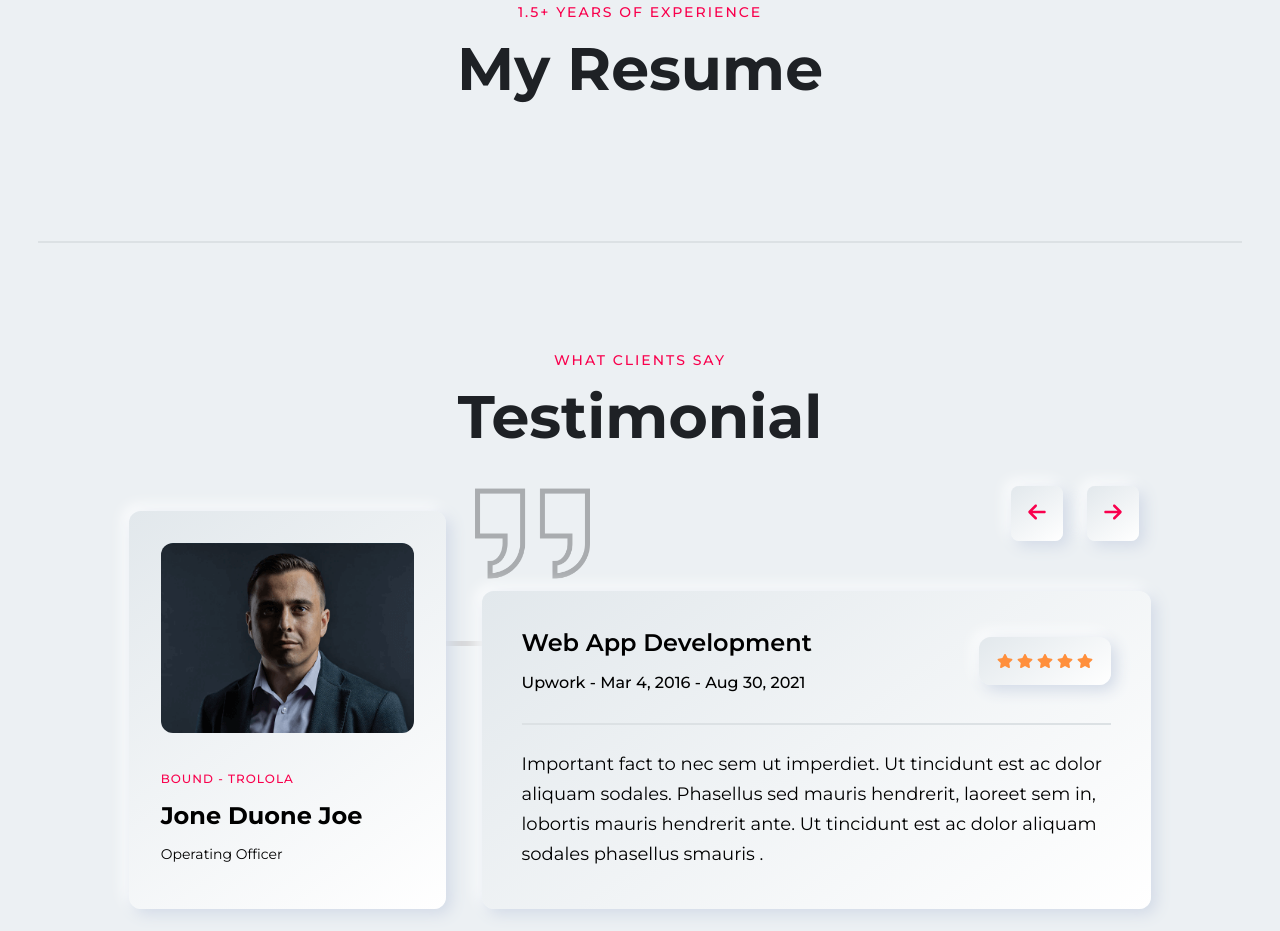
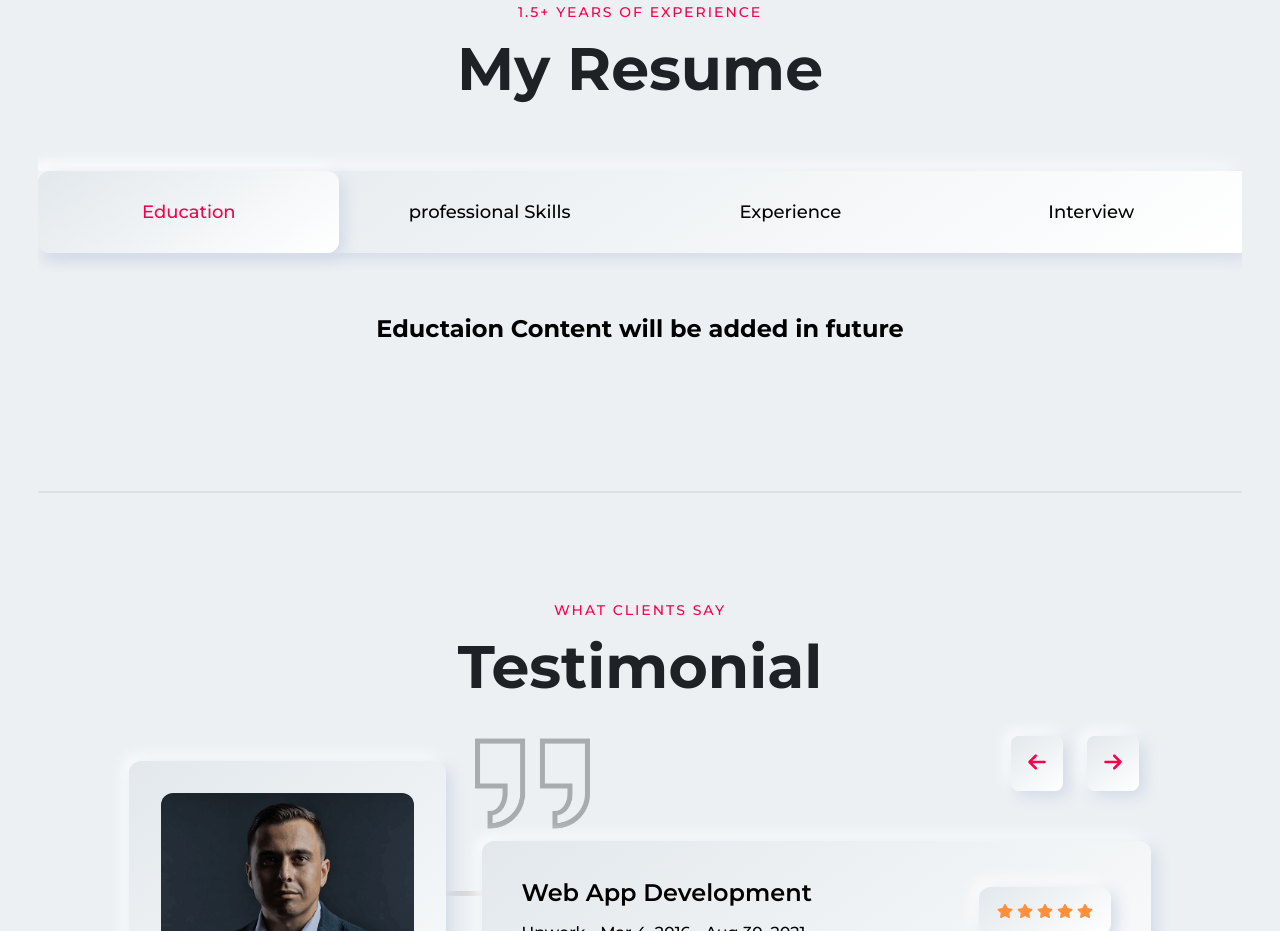
Before and after one commit to Shiv1516/Portfolio, a React (Create React App) app: page / in a window 1280 px wide. Shown: the part 2760-3691 px from the top of the page. Built offline with nearby package versions, Linux system fonts and the light colour scheme.

Commit message:
new section added

```diff
--- a/src/components/Pricing.js
+++ b/src/components/Pricing.js
@@ -50,7 +50,7 @@ const Pricing = () => {
             </li>
           </ul>
           {activepricing === "static" && (
-            <div className="static-pricing detail ptb48 plr48">
+            <div className="static-pricing-detail ptb48 plr48">
               <div className="static-detail-box df jcsb aic fww mb32">
                 <div className="static-detail ">
                   <h3 className="static-pricing-heading fs28 fw7 mb16">
@@ -127,7 +127,7 @@ const Pricing = () => {
             </div>
           )}
           {activepricing === "standard" && (
-            <div className="standard-pricing detail ptb48 plr48">
+            <div className="standard-pricing-detail ptb48 plr48">
               <div className="static-detail-box df jcsb aic fww mb32">
                 <div className="static-detail ">
                   <h3 className="static-pricing-heading fs28 fw7 mb16">
@@ -204,7 +204,7 @@ const Pricing = () => {
             </div>
           )}
           {activepricing === "premium" && (
-            <div className="premium-pricing detail ptb48 plr48">
+            <div className="premium-pricing-detail ptb48 plr48">
               <div className="static-detail-box df jcsb aic fww mb32">
                 <div className="static-detail ">
                   <h3 className="static-pricing-heading fs28 fw7 mb16">
--- a/src/components/Resume.js
+++ b/src/components/Resume.js
@@ -1,13 +1,70 @@
-import React from "react";
+import React, { useState } from "react";
 
-function Resume() {
+const Resume = () => {
+  const [activeresume, setactiveresume] = useState("education");
   return (
     <div className="resume-section wrapper ptb80 tac brd-b1" id="resume-id">
       <h4 className="section-subheading fs14 mb20 fc3 fw5 ls2 ttu">
         1.5+ Years of Experience
       </h4>
       <h2 className="section-heading fw7 fs60 mb32 fc2">My Resume</h2>
+      <div className="resume-card-detail pt40 br12 ofh">
+        <ul className="resume-lists df fww fs18 fw5 bg-bs-01 mb24">
+          <li
+            className={`resume-item cp flx25 fc-nav ${
+              activeresume === "education" ? "active" : ""
+            } ptb32 tac fc-h1`}
+            onClick={() => setactiveresume("education")}
+          >
+            Education
+          </li>
+          <li
+            className={`resume-item cp flx25 fc-nav ${
+              activeresume === "professional-skills" ? "active" : ""
+            } ptb32 tac fc-h1`}
+            onClick={() => setactiveresume("professional-skills")}
+          >
+            professional Skills
+          </li>
+          <li
+            className={`resume-item cp flx25 fc-nav ${
+              activeresume === "experience" ? "active" : ""
+            } ptb32 tac fc-h1`}
+            onClick={() => setactiveresume("experience")}
+          >
+            Experience
+          </li>
+          <li
+            className={`resume-item cp flx25 fc-nav ${
+              activeresume === "interview" ? "active" : ""
+            } ptb32 tac fc-h1`}
+            onClick={() => setactiveresume("interview")}
+          >
+            Interview
+          </li>
+        </ul>
+        {activeresume === "education" && (
+          <div className="education-details ptb40 fs24 fw7">
+            Eductaion Content will be added in future
+          </div>
+        )}
+        {activeresume === "professional-skills" && (
+          <div className="professional-details ptb40 fs24 fw7">
+            Professional sill Content will be added in future
+          </div>
+        )}
+        {activeresume === "experience" && (
+          <div className="experience-details ptb40 fs24 fw7">
+            Experience Content will be added in future
+          </div>
+        )}
+        {activeresume === "interview" && (
+          <div className="interview-details ptb40 fs24 fw7">
+            Interview Content will be added in future
+          </div>
+        )}
+      </div>
     </div>
   );
-}
+};
 export default Resume;
```
